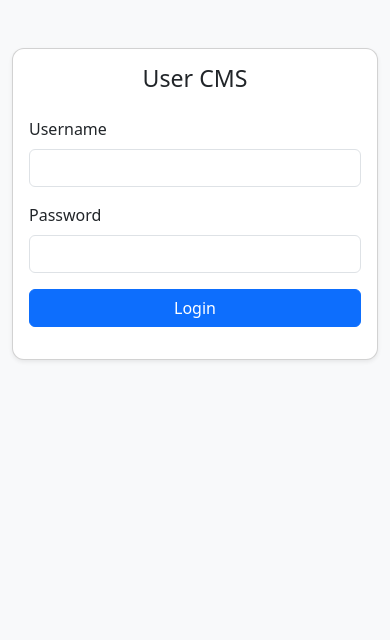
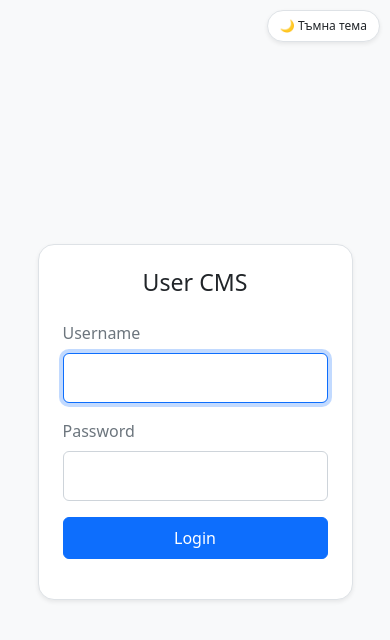
Before and after one commit to daniel-tsonkov/mastodont, a plain HTML site: page frontend/index.html in a window 390 px wide. Drawn offline with nearby package versions, Linux system fonts and the light colour scheme.

Commit message:
Create branch bv1

```diff
--- a/docker-compose.yaml
+++ b/docker-compose.yaml
@@ -6,11 +6,16 @@ services:
     container_name: cms-backend
     ports:
       - "4000:4000"
+    volumes:
+      - ./backend:/app
+      - /app/node_modules
 
   frontend:
     build: ./frontend
     container_name: cms-frontend
     ports:
       - "3000:80"
+    volumes:
+      - ./frontend:/usr/share/nginx/html
     depends_on:
       - backend
--- a/frontend/app.js
+++ b/frontend/app.js
@@ -17,9 +17,17 @@ let currentUser = null;
 function showLogin() {
   currentUser = null;
   currentUsernameEl.textContent = "";
+
+  // Показваме login контейнера и скриваме app view
   loginView.classList.remove("d-none");
   appView.classList.add("d-none");
+
   loginError.textContent = "";
+
+  // Фокус върху username полето
+  setTimeout(() => {
+    document.getElementById("login-username").focus();
+  }, 100);
 }
 
 function showApp() {
--- a/frontend/index.html
+++ b/frontend/index.html
@@ -1,4 +1,4 @@
-<!DOCTYPE html>
+<!doctype html>
 <html lang="en">
   <head>
     <meta charset="utf-8" />
@@ -10,31 +10,28 @@
     />
     <link rel="stylesheet" href="styles.css" />
   </head>
-  <body class="bg-light">
-    <div class="container py-5">
-      <div class="row justify-content-center">
-        <div class="col-lg-8">
-          <div class="card shadow-sm">
-            <div class="card-body">
+  <body>
+    <!-- БУТОН ЗА ТЕМАТА -->
+    <button class="theme-toggle-btn" id="themeToggle">🌙 Тъмна тема</button>
+
+    <!-- LOGIN VIEW (центриран) -->
+    <div id="login-view" class="login-container">
+      <div class="login-card">
         <h1 class="h3 mb-4 text-center">User CMS</h1>
 
-              <div id="login-view">
-                <form id="login-form" class="mb-3">
+        <form id="login-form" class="login-form">
           <div class="mb-3">
-                    <label for="login-username" class="form-label"
-                      >Username</label
-                    >
+            <label for="login-username" class="form-label">Username</label>
             <input
               type="text"
               id="login-username"
               class="form-control"
               required
+              autofocus
             />
           </div>
           <div class="mb-3">
-                    <label for="login-password" class="form-label"
-                      >Password</label
-                    >
+            <label for="login-password" class="form-label">Password</label>
             <input
               type="password"
               id="login-password"
@@ -42,14 +39,22 @@
               required
             />
           </div>
-                  <button type="submit" class="btn btn-primary w-100">
+          <button type="submit" class="btn btn-primary w-100 py-2">
             Login
           </button>
         </form>
-                <div id="login-error" class="text-danger small"></div>
+
+        <div id="login-error" class="text-danger small text-center mt-3"></div>
+      </div>
     </div>
 
+    <!-- APP VIEW -->
     <div id="app-view" class="d-none">
+      <div class="container py-5">
+        <div class="row justify-content-center">
+          <div class="col-lg-8">
+            <div class="card shadow-sm">
+              <div class="card-body">
                 <div
                   class="d-flex justify-content-between align-items-center mb-3"
                 >
@@ -146,5 +151,6 @@
     </div>
 
     <script src="app.js"></script>
+    <script src="theme.js"></script>
   </body>
 </html>
--- a/frontend/styles.css
+++ b/frontend/styles.css
@@ -1,11 +1,216 @@
+/* ===== CSS ПРОМЕНЛИВИ ЗА ТЕМИТЕ ===== */
+:root {
+  --bg-body: #f8f9fa;
+  --bg-card: #ffffff;
+  --text-primary: #212529;
+  --text-secondary: #6c757d;
+  --border-color: #dee2e6;
+  --table-stripe: #f8f9fa;
+  --table-hover: #f2f2f2;
+  --btn-outline-secondary: #6c757d;
+  --btn-outline-secondary-hover: #5c636a;
+  --link-color: #0d6efd;
+  --shadow: 0 0.125rem 0.25rem rgba(0, 0, 0, 0.075);
+  --input-bg: #ffffff;
+  --input-text: #212529;
+  --input-border: #ced4da;
+  --transition: all 0.3s ease;
+  --login-width: 350px; /* Ширина на login формата */
+}
+
+/* Тъмна тема */
+html.dark-theme {
+  --bg-body: #1a1d20;
+  --bg-card: #2c3034;
+  --text-primary: #e9ecef;
+  --text-secondary: #adb5bd;
+  --border-color: #495057;
+  --table-stripe: #343a40;
+  --table-hover: #3a4046;
+  --btn-outline-secondary: #adb5bd;
+  --btn-outline-secondary-hover: #ced4da;
+  --link-color: #6ea8fe;
+  --shadow: 0 0.125rem 0.25rem rgba(0, 0, 0, 0.5);
+  --input-bg: #40474f;
+  --input-text: #e9ecef;
+  --input-border: #565e67;
+}
+
+/* ===== ГЛОБАЛНИ СТИЛОВЕ ===== */
+* {
+  transition:
+    background-color 0.3s,
+    color 0.3s,
+    border-color 0.3s,
+    box-shadow 0.3s;
+}
+
 body {
   min-height: 100vh;
+  background-color: var(--bg-body);
+  color: var(--text-primary);
+  font-family:
+    system-ui,
+    -apple-system,
+    "Segoe UI",
+    Roboto,
+    "Helvetica Neue",
+    sans-serif;
+  margin: 0;
+  padding: 0;
+}
+
+/* ===== LOGIN КОНТЕЙНЕР (ЦЕНТРИРАН) ===== */
+.login-container {
+  min-height: 100vh;
+  display: flex;
+  align-items: center;
+  justify-content: center;
+  padding: 20px;
+}
+
+.login-card {
+  width: 100%;
+  max-width: var(--login-width);
+  background-color: var(--bg-card);
+  border-radius: 1rem;
+  padding: 2rem;
+  box-shadow: var(--shadow);
+  border: 1px solid var(--border-color);
+}
+
+.login-form {
+  width: 100%;
+}
+
+.login-form .form-control {
+  background-color: var(--input-bg);
+  color: var(--input-text);
+  border-color: var(--input-border);
+  padding: 0.75rem 1rem;
+}
+
+.login-form .form-control:focus {
+  background-color: var(--input-bg);
+  color: var(--input-text);
+  border-color: var(--link-color);
+  box-shadow: 0 0 0 0.25rem rgba(13, 110, 253, 0.25);
+}
+
+.login-form .form-label {
+  color: var(--text-secondary);
+  font-weight: 500;
+  margin-bottom: 0.5rem;
+}
+
+/* ===== БУТОН ЗА ТЕМА ===== */
+.theme-toggle-btn {
+  position: fixed;
+  top: 20px;
+  right: 20px;
+  z-index: 9999;
+  padding: 8px 16px;
+  background-color: var(--bg-card);
+  color: var(--text-primary);
+  border: 1px solid var(--border-color);
+  border-radius: 30px;
+  cursor: pointer;
+  font-size: 14px;
+  font-weight: 500;
+  box-shadow: var(--shadow);
+  transition: var(--transition);
+}
+
+.theme-toggle-btn:hover {
+  transform: scale(1.05);
+  background-color: var(--table-hover);
+}
+
+/* ===== APP VIEW СТИЛОВЕ ===== */
+#app-view .container {
+  padding-top: 2rem;
+  padding-bottom: 2rem;
 }
 
 .card {
   border-radius: 0.75rem;
+  background-color: var(--bg-card);
+  border-color: var(--border-color);
+}
+
+.card-body {
+  color: var(--text-primary);
+}
+
+.table {
+  color: var(--text-primary);
 }
 
 .table thead th {
   white-space: nowrap;
+  border-bottom-color: var(--border-color);
 }
+
+.table-striped > tbody > tr:nth-of-type(odd) > * {
+  background-color: var(--table-stripe);
+  color: var(--text-primary);
+}
+
+.table-striped > tbody > tr:hover > * {
+  background-color: var(--table-hover);
+}
+
+.table td,
+.table th {
+  border-top-color: var(--border-color);
+}
+
+.form-label {
+  color: var(--text-secondary);
+}
+
+.form-control {
+  background-color: var(--input-bg);
+  color: var(--input-text);
+  border-color: var(--input-border);
+}
+
+.btn-outline-secondary {
+  color: var(--btn-outline-secondary);
+  border-color: var(--border-color);
+}
+
+.btn-outline-secondary:hover {
+  background-color: var(--btn-outline-secondary-hover);
+  color: var(--bg-body);
+  border-color: var(--btn-outline-secondary-hover);
+}
+
+/* ===== АДАПТИВНОСТ ===== */
+@media (max-width: 768px) {
+  .login-card {
+    max-width: 90%;
+    padding: 1.5rem;
+  }
+
+  .theme-toggle-btn {
+    top: 10px;
+    right: 10px;
+    padding: 6px 12px;
+    font-size: 12px;
+  }
+
+  #app-view .container {
+    padding-left: 15px;
+    padding-right: 15px;
+  }
+}
+
+/* Bootstrap класове за тъмна тема */
+.dark-theme .bg-light {
+  background-color: var(--bg-body) !important;
+}
+
+.dark-theme .text-dark {
+  color: var(--text-primary) !important;
+}
--- /dev/null
+++ b/frontend/theme.js
@@ -0,0 +1,120 @@
+// Тема система за User CMS
+(function () {
+  "use strict";
+
+  // DOM елементи
+  const themeToggle = document.getElementById("themeToggle");
+  const htmlElement = document.documentElement;
+
+  // Константи
+  const STORAGE_KEY = "cms-theme";
+  const DARK_THEME_CLASS = "dark-theme";
+
+  // Текст за бутона според темата
+  const BUTTON_TEXT = {
+    dark: "☀️ Светла тема",
+    light: "🌙 Тъмна тема",
+  };
+
+  /**
+   * Задава темата на страницата
+   */
+  function setTheme(theme) {
+    if (theme === "dark") {
+      htmlElement.classList.add(DARK_THEME_CLASS);
+      themeToggle.textContent = BUTTON_TEXT.dark;
+      localStorage.setItem(STORAGE_KEY, "dark");
+
+      // Добавя Bootstrap тъмна тема ако съществува
+      document.body.classList.remove("bg-light");
+      document.body.classList.add("bg-dark");
+    } else {
+      htmlElement.classList.remove(DARK_THEME_CLASS);
+      themeToggle.textContent = BUTTON_TEXT.light;
+      localStorage.setItem(STORAGE_KEY, "light");
+
+      // Връща Bootstrap светла тема
+      document.body.classList.remove("bg-dark");
+      document.body.classList.add("bg-light");
+    }
+  }
+
+  /**
+   * Превключва между темите
+   */
+  function toggleTheme() {
+    if (htmlElement.classList.contains(DARK_THEME_CLASS)) {
+      setTheme("light");
+    } else {
+      setTheme("dark");
+    }
+  }
+
+  /**
+   * Инициализира темата при зареждане
+   */
+  function initTheme() {
+    const savedTheme = localStorage.getItem(STORAGE_KEY);
+    const prefersDark = window.matchMedia(
+      "(prefers-color-scheme: dark)",
+    ).matches;
+
+    if (savedTheme) {
+      setTheme(savedTheme);
+    } else if (prefersDark) {
+      setTheme("dark");
+    } else {
+      setTheme("light");
+    }
+  }
+
+  /**
+   * Добавя поддръжка за клавишна комбинация Alt+T
+   */
+  function addKeyboardSupport() {
+    document.addEventListener("keydown", (e) => {
+      if (e.altKey && e.key === "t") {
+        e.preventDefault();
+        toggleTheme();
+      }
+    });
+  }
+
+  /**
+   * Следи за промени в системната тема
+   */
+  function watchSystemTheme() {
+    const darkModeMediaQuery = window.matchMedia(
+      "(prefers-color-scheme: dark)",
+    );
+
+    if (darkModeMediaQuery.addEventListener) {
+      darkModeMediaQuery.addEventListener("change", (e) => {
+        if (!localStorage.getItem(STORAGE_KEY)) {
+          setTheme(e.matches ? "dark" : "light");
+        }
+      });
+    }
+  }
+
+  // Инициализация след зареждане на DOM
+  document.addEventListener("DOMContentLoaded", function () {
+    if (themeToggle) {
+      initTheme();
+      watchSystemTheme();
+      addKeyboardSupport();
+
+      themeToggle.addEventListener("click", toggleTheme);
+    } else {
+      console.warn("Theme toggle button not found!");
+    }
+  });
+
+  // Експорт за дебъгване
+  window.themeSystem = {
+    setTheme,
+    toggleTheme,
+    getCurrentTheme: () =>
+      htmlElement.classList.contains(DARK_THEME_CLASS) ? "dark" : "light",
+  };
+})();
```
Also changed, not shown: frontend/script.js (added, +146 -0 lines), 2 other files. Lines whose indentation alone changed are shown as unchanged.
